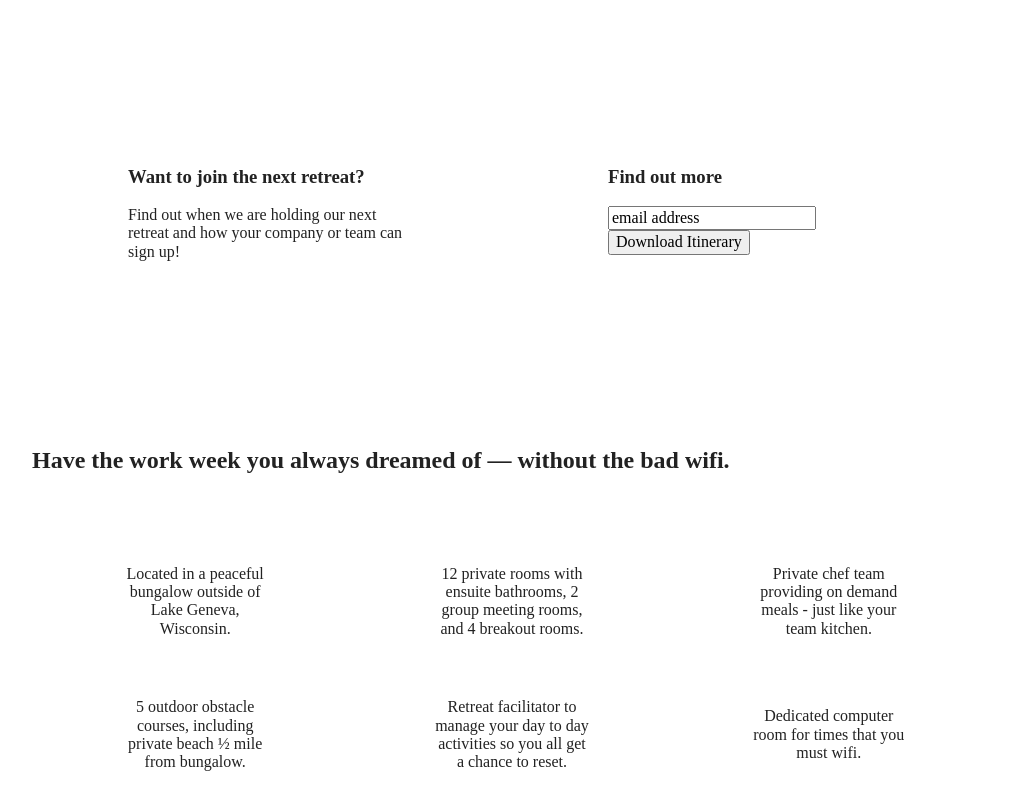
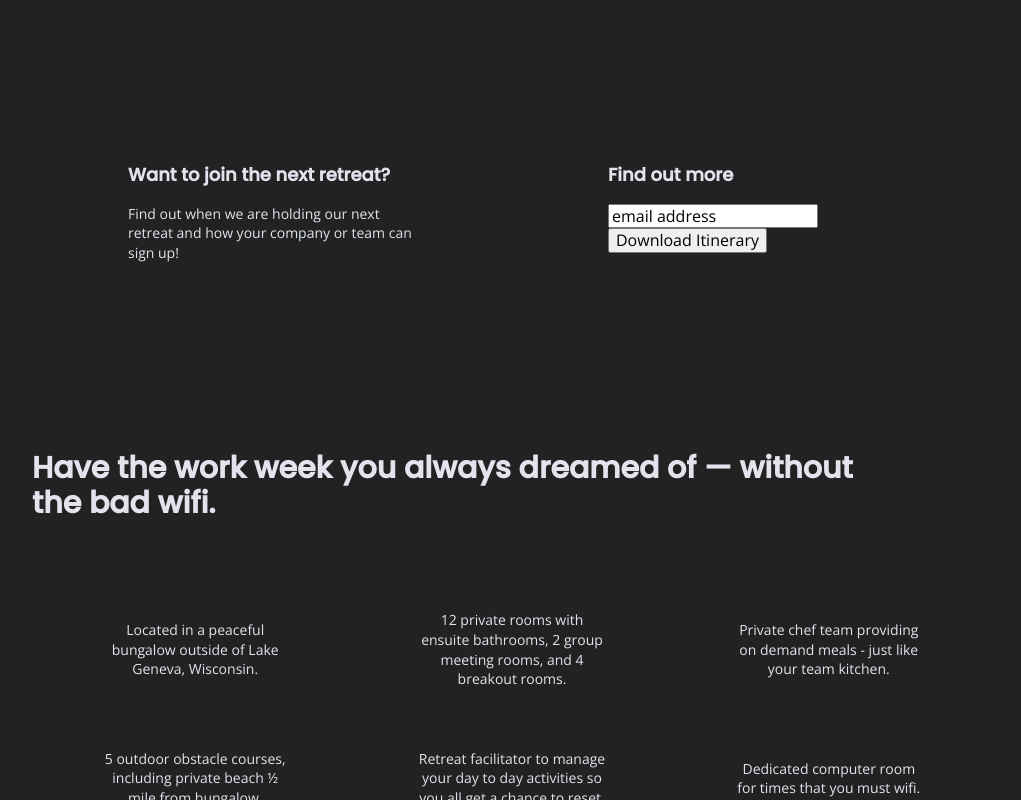
Before and after one commit to heidi37/unplugged-retreat, a website built with Parcel: page index.html in a window 1280 px wide. Shown: the part 299-1099 px from the top of the page, without its empty margins (128-1149 px from the left). Built offline with nearby package versions, Linux system fonts and the light colour scheme.

Commit message:
added fonts, font colors, sizes

```diff
--- a/css/main.css
+++ b/css/main.css
@@ -89,9 +89,66 @@
 
 /* * * * * BASE STYLES * * * * */
 
+html {
+	font-size: 16px;
+}
+
+body {
+  background: #202322;
+  color: #e2e3ed;
+  font-family: 'Open Sans', sans-serif;
+}
+
+ul,
+ol {
+ padding: 0;
+ list-style-type: none;
+}
+
+a {
+	color: #e2e3ed;
+  text-transform: uppercase;
+  text-decoration: none;
+}
+
+h1, h2, h3, h4 {
+  font-family: 'Poppins', sans-serif;
+}
+
+h1 {
+  font-size: 2.25em;
+}
+
+h2 {
+  font-size: 1.875em;
+}
+
+h3,
+h4 {
+  font-size: 1.125em;
+}
+
+p {
+	font-size: .875em;
+  line-height: 1.4;
+}
+
+img {
+
+}
+
+figure {
+
+}
+
+address {
+ font-style: normal;
+}
+
 .content-wrapper {
-  width: 90%;
+  width: 100%;
   margin: 50px 0;
+  padding: 0 25px;
 }
 
 header, footer {
@@ -133,7 +190,6 @@
 header nav ul {
   display: flex;
   justify-content: space-around;
-  list-style: none;
   width: 100%;
 }
 
@@ -220,6 +276,7 @@
   width: 63%;
   margin: 30px 0;
   text-align: center;
+  flex-basis: 100%;
 }
 
 .features .features-items {
@@ -456,7 +513,7 @@
   }
 
   .features .features-item-description {
-    width: 50%;
+    width: 60%;
   }
 
   /* Reviews */
@@ -542,9 +599,9 @@
 /* ---- Desktop Media Queries 1200 ---- */
 
 @media only screen and (min-width: 1200px){
+
   .content-wrapper {
-    max-width: 960px;
-  }
+  max-width: 960px;
 }
 
 /* Hero */
--- a/index.html
+++ b/index.html
@@ -18,6 +18,9 @@
 
   <link rel="stylesheet" href="css/normalize.css">
   <link rel="stylesheet" href="css/main.css">
+
+  <!-- Google Fonts -->
+  <link href="https://fonts.googleapis.com/css2?family=Open+Sans&family=Poppins:wght@500&display=swap" rel="stylesheet">
 
   <meta name="theme-color" content="#fafafa">
 </head>
```
Also changed, not shown: about/index.html (+5 -0 lines), faq/index.html (+3 -0 lines).
